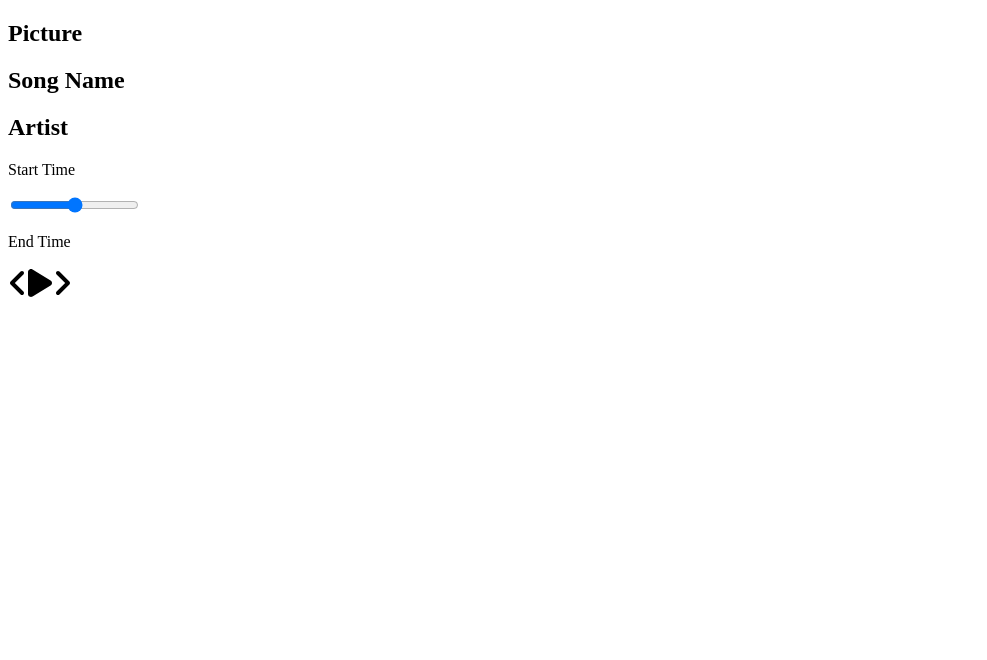
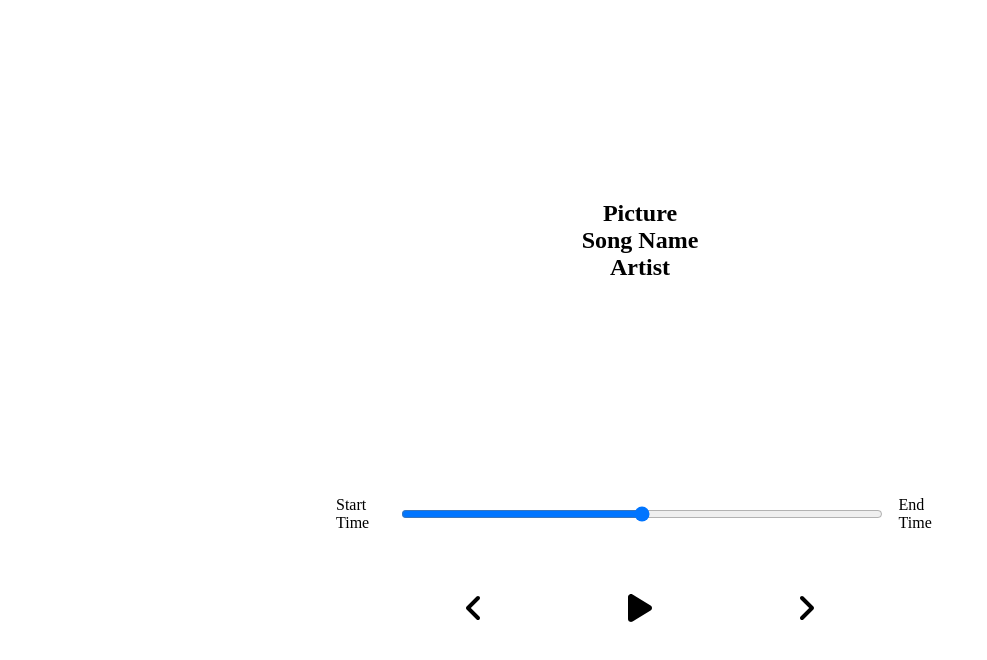
Before and after one commit to mightyhyuk/breeze, a React (Create React App) app: page / in a window 1280 px wide. Shown: the top 660 px of the page, without its empty margins (0-987 px from the left). Built offline with nearby package versions, Linux system fonts and the light colour scheme.

Commit message:
Style components: Song and Player

```diff
--- a/src/App.js
+++ b/src/App.js
@@ -1,5 +1,7 @@
 import Song from "./components/Song";
 import Player from "./components/Player";
+
+import "./styles/app.scss";
 
 function App() {
   return (
--- /dev/null
+++ b/src/styles/_player.scss
@@ -0,0 +1,30 @@
+.player {
+  height: 20vh;
+  display: flex;
+  flex-direction: column;
+  justify-content: space-between;
+  align-items: center;
+}
+
+.time-control {
+  width: 50%;
+  display: flex;
+  p {
+    padding: 1rem;
+  }
+  input {
+    width: 100%;
+    padding: 1rem 2rem;
+  }
+}
+
+.play-control {
+  width: 30%;
+  padding: 1rem;
+  display: flex;
+  justify-content: space-between;
+  align-items: center;
+  svg {
+    cursor: pointer;
+  }
+}
--- /dev/null
+++ b/src/styles/_song.scss
@@ -0,0 +1,7 @@
+.song-container {
+  height: 60vh;
+  display: flex;
+  flex-direction: column;
+  justify-content: center;
+  align-items: center;
+}
--- a/src/styles/app.scss
+++ b/src/styles/app.scss
@@ -3,3 +3,6 @@
   padding: 0;
   box-sizing: border-box;
 }
+
+@import "./song";
+@import "./player";
```
